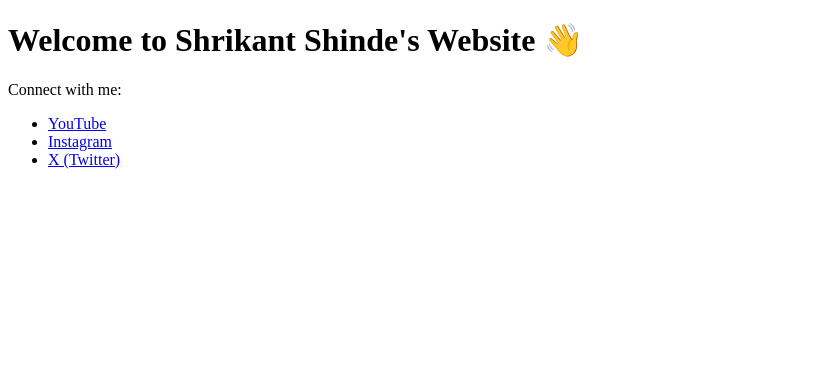
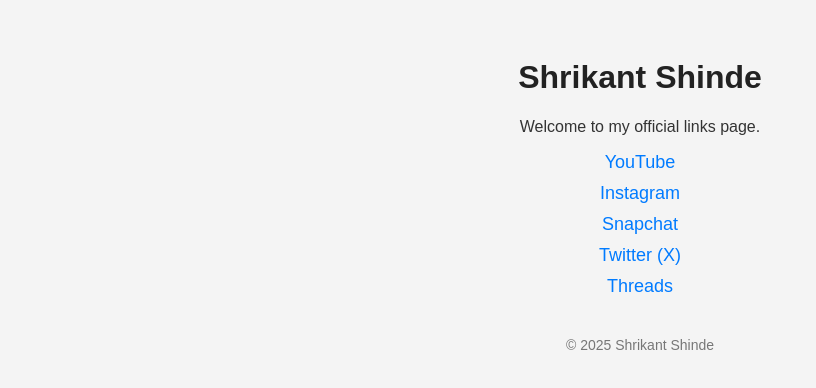
Before and after one commit to Shrikantshinde9699/shrikant-website, a plain HTML site: page index.html in a window 1280 px wide. Shown: the whole page, without its empty margins (0-816 px from the left). Drawn offline with Linux system fonts and the light colour scheme.

Commit message:
index.html

```diff
--- a/index.html
+++ b/index.html
@@ -1,20 +1,55 @@
-<!-- index.html -->
 <!DOCTYPE html>
 <html lang="en">
 <head>
-  <meta charset="UTF-8" />
-  <meta name="viewport" content="width=device-width, initial-scale=1.0" />
-  <title>ShriShinde | Official</title>
+  <meta charset="UTF-8">
+  <title>Shrikant Shinde | Official</title>
+  <meta name="viewport" content="width=device-width, initial-scale=1.0">
+  <style>
+    body {
+      font-family: Arial, sans-serif;
+      background-color: #f4f4f4;
+      color: #333;
+      text-align: center;
+      padding: 30px;
+    }
+
+    h1 {
+      color: #222;
+    }
+
+    a {
+      display: block;
+      margin: 10px 0;
+      color: #007BFF;
+      text-decoration: none;
+      font-size: 18px;
+    }
+
+    a:hover {
+      text-decoration: underline;
+    }
+
+    footer {
+      margin-top: 40px;
+      font-size: 14px;
+      color: #777;
+    }
+  </style>
 </head>
 <body>
-  <h1>Welcome to Shrikant Shinde's Website 👋</h1>
-  <p>
-    Connect with me:
-    <ul>
-      <li><a href="https://youtube.com/@shinde05">YouTube</a></li>
-      <li><a href="https://instagram.com/shrikant_1234_official">Instagram</a></li>
-      <li><a href="https://x.com/Shinde9699">X (Twitter)</a></li>
-    </ul>
-  </p>
+
+  <h1>Shrikant Shinde</h1>
+  <p>Welcome to my official links page.</p>
+
+  <a href="https://youtube.com/@shinde05" target="_blank">YouTube</a>
+  <a href="https://www.instagram.com/shrikant_1234_official" target="_blank">Instagram</a>
+  <a href="https://www.snapchat.com/add/shri_1243" target="_blank">Snapchat</a>
+  <a href="https://x.com/Shinde9699" target="_blank">Twitter (X)</a>
+  <a href="https://www.threads.net/@shrikant_1234_official" target="_blank">Threads</a>
+
+  <footer>
+    © 2025 Shrikant Shinde
+  </footer>
+
 </body>
 </html>
```
